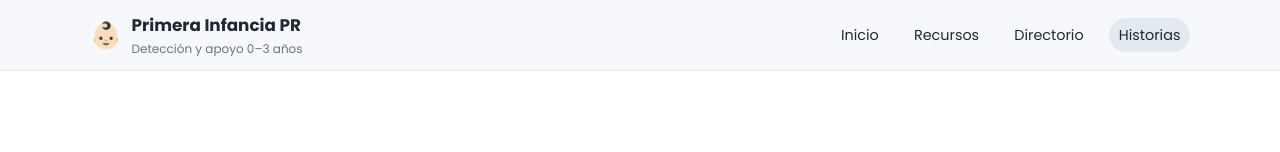
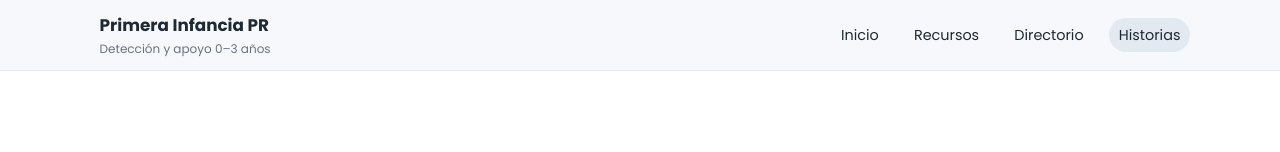
Before and after one commit to hydraxnrg/primera-infancia-pr2, a plain HTML site: page historias.html in a window 1280 px wide. Shown: the top 152 px of the page. Drawn offline with Linux system fonts and the light colour scheme.

Commit message:
Update historias.html

```diff
--- a/historias.html
+++ b/historias.html
@@ -14,7 +14,7 @@
   <header class="header">
     <div class="container header__content">
       <div class="logo">
-        <span class="logo__icon">👶🏻</span>
+        <span class="logo__icon"></span>
         <div class="logo__text">
           <span class="logo__title">Primera Infancia PR</span>
           <span class="logo__subtitle">Detección y apoyo 0–3 años</span>
```
